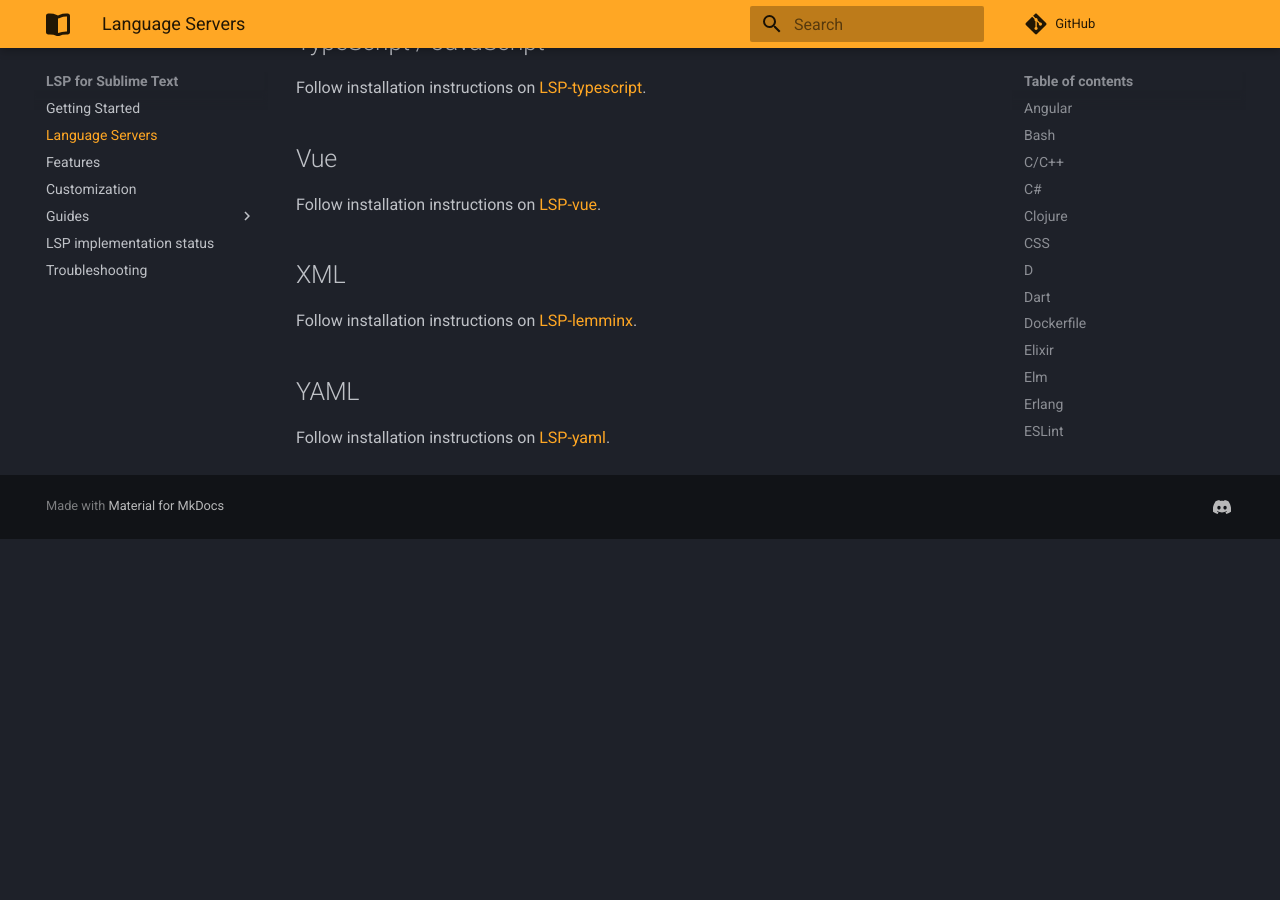
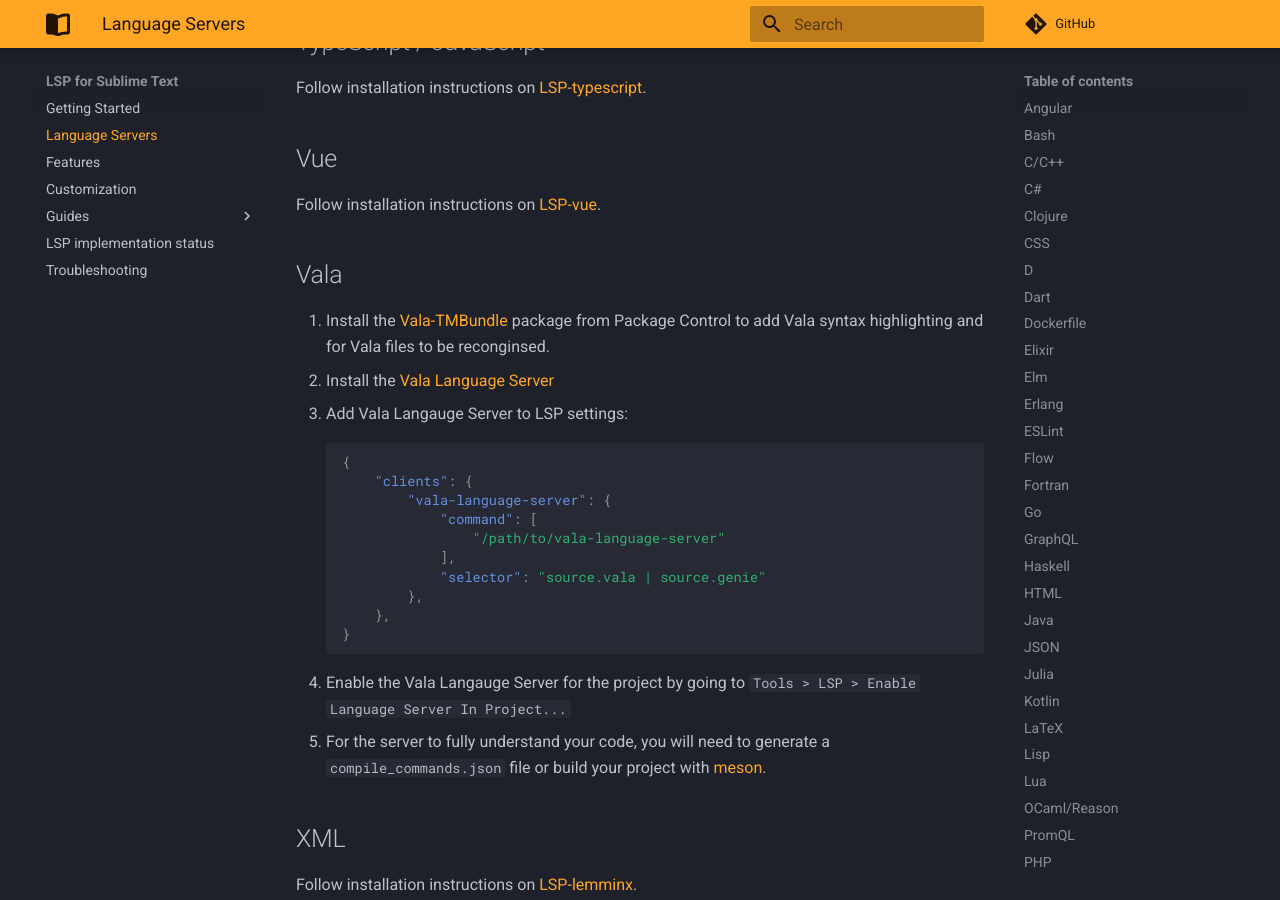
Before and after one commit to sublimelsp/LSP, an MkDocs documentation site: the page built from docs/src/language_servers.md, in a window 1280 px wide and 900 px high, scrolled down 11466 px. Built offline with MkDocs 1.6.1 and Material for MkDocs 9.7.7, drawn with Linux system fonts in a browser that asks for light colours; comment, search, counter and statistics services are not loaded; before the commit the page ends 12005 px from its top, so only the background shows below that.

Commit message:
Add Vala Language Server Instructions (#1693)

````diff
--- a/docs/src/language_servers.md
+++ b/docs/src/language_servers.md
@@ -458,6 +458,28 @@
 
 Follow installation instructions on [LSP-vue](https://github.com/sublimelsp/LSP-vue).
 
+## Vala
+
+1. Install the [Vala-TMBundle](https://packagecontrol.io/packages/Vala-TMBundle) package from Package Control to add Vala syntax highlighting and for Vala files to be reconginsed.
+2. Install the [Vala Language Server](https://github.com/Prince781/vala-language-server)
+3. Add Vala Langauge Server to LSP settings:
+
+    ```json
+    {
+        "clients": {
+            "vala-language-server": {
+                "command": [
+                    "/path/to/vala-language-server"
+                ],
+                "selector": "source.vala | source.genie"
+            },
+        },
+    }
+    ```
+
+4. Enable the Vala Langauge Server for the project by going to `Tools > LSP > Enable Language Server In Project...`
+5. For the server to fully understand your code, you will need to generate a `compile_commands.json` file or build your project with [meson](https://mesonbuild.com/).
+
 ## XML
 
 Follow installation instructions on [LSP-lemminx](https://github.com/sublimelsp/LSP-lemminx).
````
